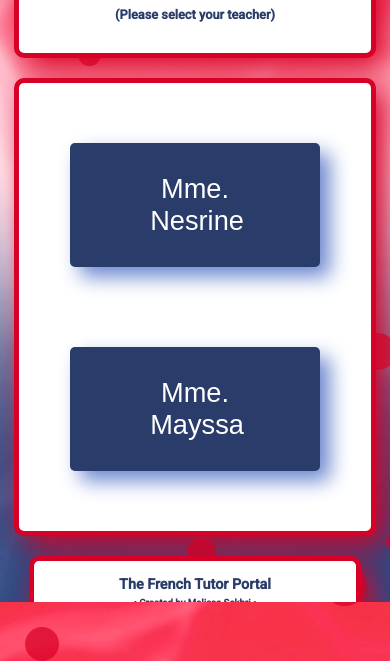
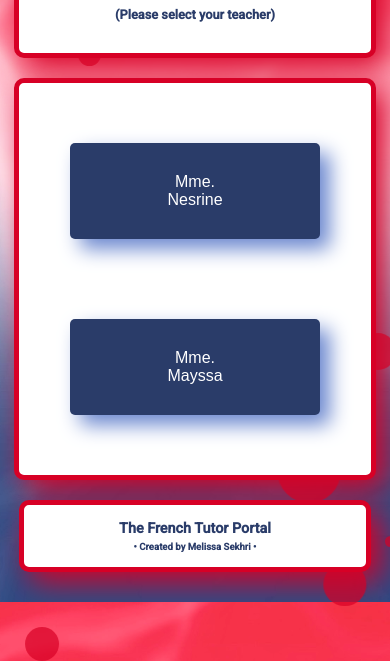
Before and after one commit to Mel23sek/tft-portal, a website: page public/teachers.html in a window 390 px wide. Shown: the part 242-903 px from the top of the page. Drawn offline with Linux system fonts and the light colour scheme.

Commit message:
commit and push

```diff
--- a/public/teachers.html
+++ b/public/teachers.html
@@ -218,7 +218,7 @@
             margin: 10px 0; /* Adjusted margin for spacing */
             border: none;
             border-radius: 5px;
-            font-size: 1.7em; /* Larger font size for readability */
+            font-size: 1em; /* Larger font size for readability */
             cursor: pointer;
             transition: background-color 0.3s ease;
             display: inline-block; /* Adjust display for proper spacing */
@@ -226,7 +226,8 @@
             margin-right: 20px;
             margin-left: 20px;
             box-shadow: 10px 10px 20px #6c88cf;
-            max-width: 80%;
+            max-width: 767px;
+            width: 80%;
 
         }
 
@@ -238,7 +239,7 @@
             color: #2a3c69;
             position: relative; /* Ensure these elements are above the bubbles */
             z-index: 3;
-            width: 80%;
+            width: 85%;
             max-width: 767px;
             background-color: white;
             box-shadow: 10px 10px 30px #d70026 ;
```
